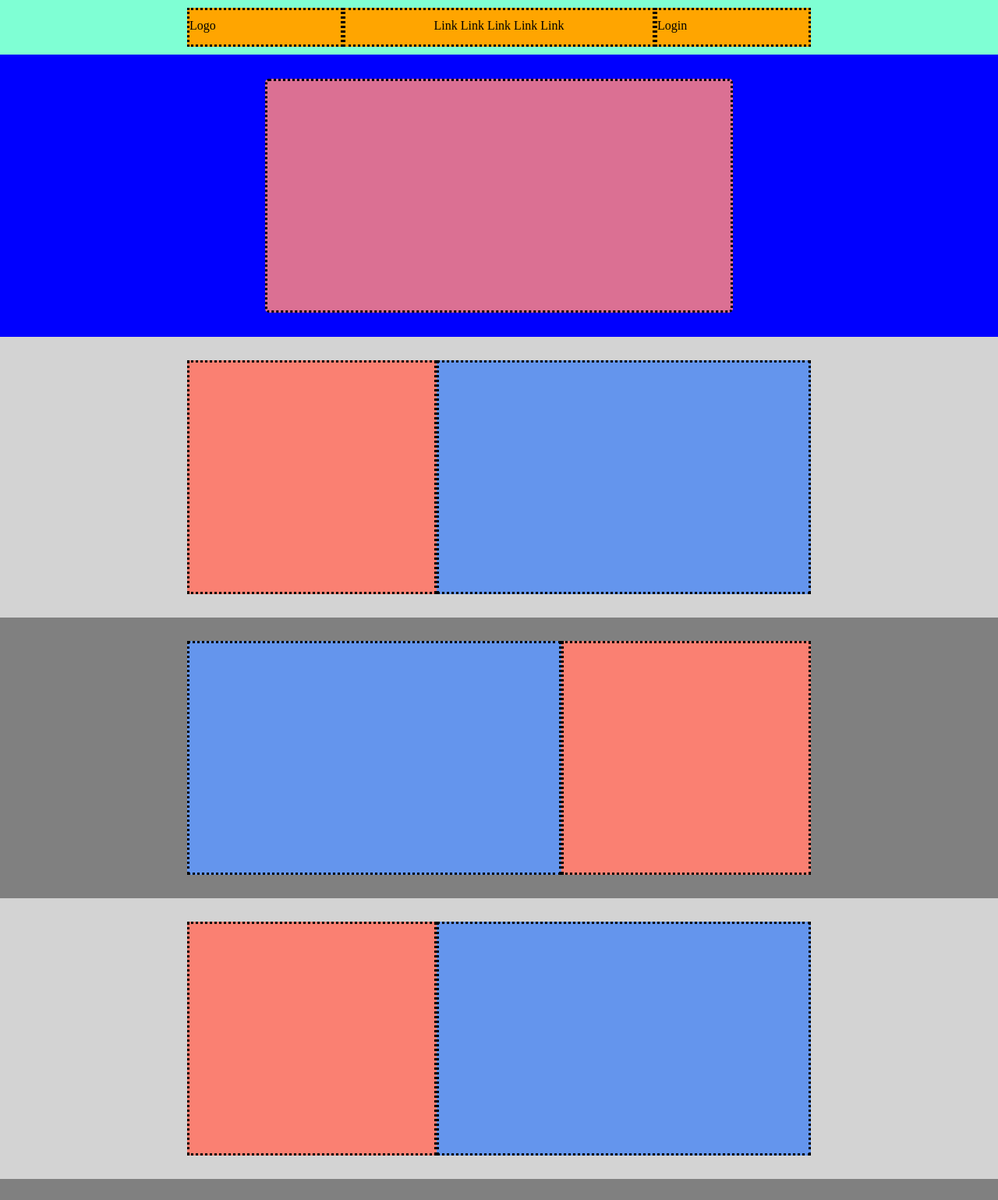
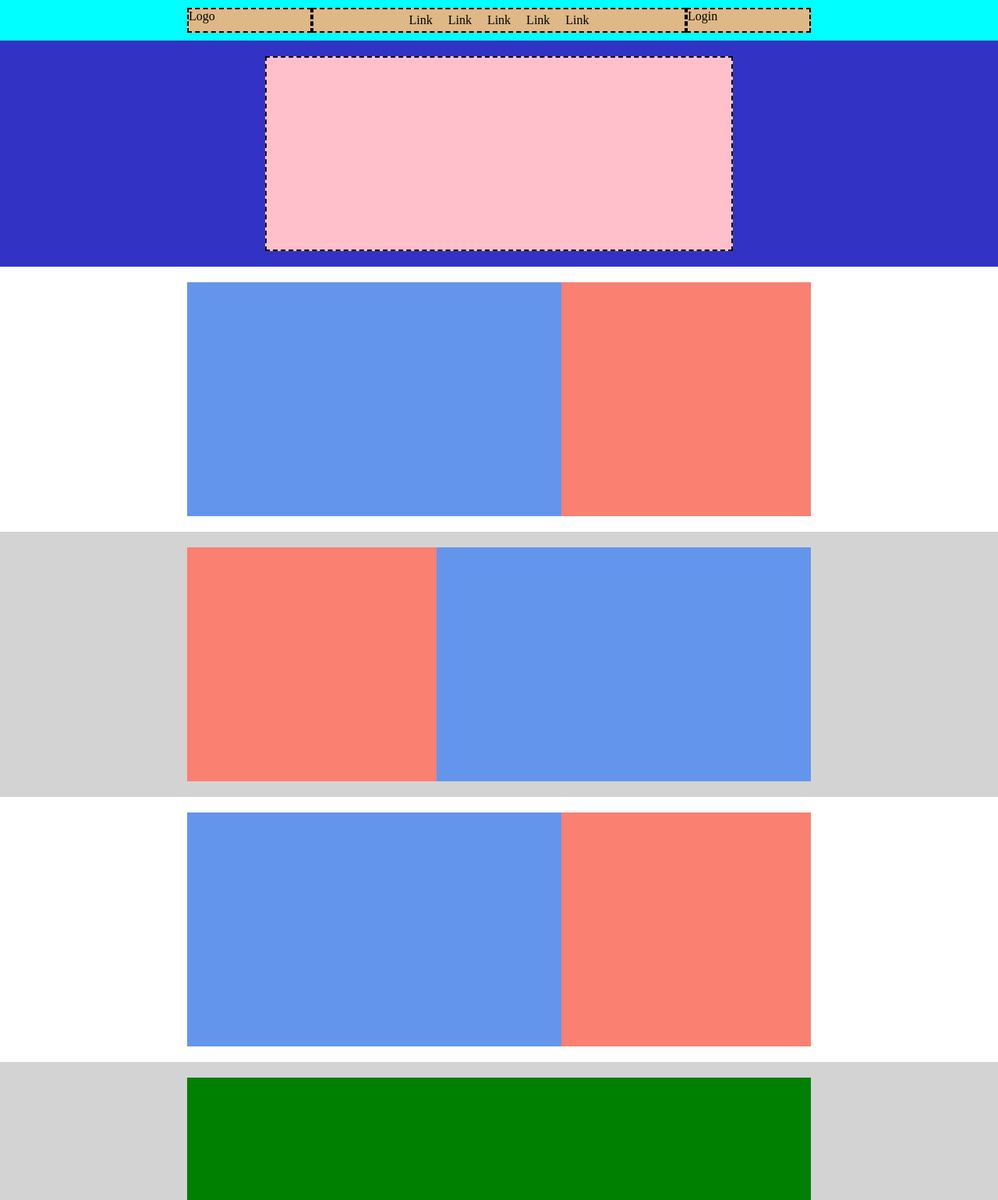
Before and after one commit to Carlo1891/htmlcss-struttura-discord, a plain HTML site: page index.html in a window 1280 px wide. Shown: the top 1539 px of the page at 78% size. Drawn offline with Linux system fonts and the light colour scheme.

Commit message:
correzione

```diff
--- a/index.html
+++ b/index.html
@@ -8,77 +8,85 @@
     <link rel="stylesheet" href="style.css">
 </head>
 <body>
+
     <!-- Logo e intestazione -->
     <header>
 
-        <div class="container head">
-            <div class="link one">Logo</div>
-            <div class="link two">Link Link Link Link Link</div>
-            <div class="link one">Login</div>
+        <div class="top-bar">
+            <div class="content">
+                <div class="logo-column col borderdot">Logo</div>
+                <div class="menu-column col borderdot">
+                    <ul>
+                        <li><a href="#">Link</a></li>
+                        <li><a href="#">Link</a></li>
+                        <li><a href="#">Link</a></li>
+                        <li><a href="#">Link</a></li>
+                        <li><a href="#">Link</a></li>
+                    </ul>
+                </div>
+                <div class="login-column col borderdot">Login</div>
+            </div>
+        </div>
+
+        <div class="jumbotron">
+            <div class="content borderdot"></div>
         </div>
 
     </header>
 
-    <!-- Corpo con inserzioni -->
+    <!-- Corpo con colonne -->
     <main>
 
-            <div class="first">
-                <div id="preface"></div>
+        <section>
+            <div class="section-container">
+                <div class="big-column"></div>
+                <div class="small-column"></div>
             </div>
+        </section>
 
-            <div class="section second">
-                <div class="container">
-                    <div class="label to-right">
-                        <div class="small"></div>
-                        <div class="large"></div>
-                    </div>
-                </div>
+        <section class="behind">
+            <div class="section-container">
+                <div class="small-column"></div>
+                <div class="big-column"></div>
             </div>
+        </section>
 
-            <div class="section third">
-                <div class="container">
-                    <div class="label to-left">
-                        <div class="large"></div>
-                        <div class="small"></div>
-                    </div>
-                </div>
+        <section>
+            <div class="section-container">
+                <div class="big-column"></div>
+                <div class="small-column"></div>
             </div>
+        </section>
 
-            <div class="section fourth">
-                <div class="container">
-                    <div class="label to-right">
-                        <div class="small"></div>
-                        <div class="large"></div>
-                    </div>
-                </div>
+        <section class="behind">
+            <div class="section-container">
+                <div class="form"></div>
             </div>
-
-            <div class="fifth">
-                <div id="ending"></div>
-            </div>
-
-            <div class="section sixth">
-                <div class="container">
-                    <div class="label list">
-                        <div class="main"></div>
-                        <div class="item"></div>
-                        <div class="item"></div>
-                        <div class="item"></div>
-                        <div class="item"></div>
-                    </div>
-                </div>
-            </div>
+        </section>
 
     </main>
 
-    <!-- Fine pagina -->
+    <!-- Form con informazioni -->
     <footer>
 
-        <div class="container foot">
-            <div class="button left">Logo</div>
-            <div class="button right">Bottone</div>
+        <div class="footer-top">
+                <div class="mix-column-lx"></div>
+                <div class="mix-column-rx">
+                    <div class="mix-column-single"></div>
+                    <div class="mix-column-single"></div>
+                    <div class="mix-column-single"></div>
+                    <div class="mix-column-single"></div>
+                </div>
+        </div>
+
+        <hr>
+
+        <div class="footer-bottom">
+            <div class="logo-column">Logo</div>
+            <div class="button-column">Bottone</div>
         </div>
 
     </footer>
+
 </body>
 </html>
--- a/style.css
+++ b/style.css
@@ -6,168 +6,147 @@
     box-sizing: border-box;
 }
 
-/* Imposto logo e link */
-
-header{
-    padding: 10px;
-    background-color: aquamarine;
+li{
+    list-style: none;
 }
 
-.container{
-    width: 800px;
-    margin: 0px auto;
+.borderdot{
+    border: 2px dashed black;
 }
 
-.head{
-    height: 50px;
-    line-height: 40px;
-    background-color: orange;
-    display: flex;
-    justify-content: space-around;
+.section-container{
+    max-width: 800px;
+    margin: 0 auto;
 }
 
-.link{
-    border: 3px dotted black;
+/* Imposto logo e prefazione */
+
+.top-bar{
+    background-color: aqua;
+    padding: 10px;
 }
 
-.one{
-    width: 25%;
+.top-bar .content{
+    max-width: 800px;
+    margin: 0 auto;
+    display: flex;
+    justify-content: space-between;
+    background-color: burlywood;
 }
 
-.two{
-    text-align: center;
-    width: 50%;
+.logo-column{
+    width: 20%;
 }
 
-/* Imposto prefazione */
-
-.container-flex{
-    display: flex;
-    flex-direction: row;
+.menu-column{
+    width: 60%;
 }
 
-.first{
-    background-color: blue;
-    padding: 1px;
-}
-
-#preface{
-    width: 600px;
-    height: 300px;
-    background-color: palevioletred;
-    border-radius: 5px;
-    margin: 30px auto;
-    border: 3px dotted black;
-}
-
-/* Imposto corpo principale */
-
-.label{
+.menu-column ul{
+    justify-content: center;
     display: flex;
 }
 
-.section{
-    padding: 30px 0 30px;
+.menu-column ul li a{
+    text-decoration: none;
+    color: black;
+    padding: 5px 10px;
+    display: inline-block;
 }
 
-.second{
+/* .menu-column ul li a:hover */
+
+.login-column{
+    width: 20%;
+}
+
+.jumbotron{
+    background-color: rgb(50, 50, 197);
+    display: flex;
+    justify-content: center;
+    padding: 20px;
+    align-items: center;
+}
+
+.jumbotron .content{
+    width: 600px;
+    height: 250px;
+    background-color: pink;
+}
+
+/* Imposto corpo e colonne */
+
+section{
+    padding: 20px;
+}
+
+.section-container{
+    display: flex;
+}
+
+.big-column{
+    background-color: cornflowerblue;
+    width: 60%;
+    height: 300px;
+}
+
+.small-column{
+    background-color: salmon;
+    width: 40%;
+    height: 300px;
+}
+
+.behind{
     background-color: lightgray;
 }
 
-.small,
-.large{
-    height: 300px;
-    border: 3px dotted black;
+.form{
+    background-color: green;
+    width: 800px;
+    height: 500px;
 }
 
-.small{
-    width: 40%;
-    background-color: salmon;
-}
+/* Form e fine pagina */
 
-.large{
-    width: 60%;
-    background-color: cornflowerblue;
-}
-
-.third{
-    background-color: gray;
-}
-
-.fourth{
-    background-color: lightgray;
-}
-
-.fifth{
-    background-color: grey;
-    display: flex;
-    flex-direction: row;
-}
-
-#ending{
-    width: 800px;
-    height: 600px;
-    margin: 30px auto;
-    background-color: green;
-    border: 3px dotted black;
-}
-
-/* Imposto griglia */
-
-.sixth{
+footer{
     background-color: black;
 }
 
-.list{
+.footer-top{
     width: 800px;
-    margin: 1px auto;
-    flex-direction: row;
+    margin: 0 auto;
+    display: flex;
+    padding: 20px 0 20px 0;
 }
 
-
-.main{
-    flex-grow: 2;
-    background-color: sandybrown;
+.footer-top .mix-column-lx{
+    background-color: salmon;
+    flex-basis: 30%;
     height: 300px;
-    border: 3px dotted white;
 }
 
-.item{
-    flex-grow: 1;
+.footer-top .mix-column-rx{
+    display: flex;
+    flex-basis: 70%;
     background-color: cyan;
-    border: 3px dotted white;
+    height: 300px;
+    align-items: stretch;
 }
 
-/* Imposto fine pagina */
-
-footer{
-    background-color: black;
-    border: 5px solid grey;
-    padding-top: 30px;
+.mix-column-single{
+    flex-basis: 25%;
 }
 
-.foot{
-    background-color: greenyellow;
-    position: relative;
+.footer-bottom{
     width: 800px;
-    height: 80px;
+    margin: 0 auto;
     display: flex;
     justify-content: space-between;
-    align-items: center;
+    background-color: aquamarine;
+    padding: 10px 0;
 }
 
-.button{
-    background-color: pink;
-    border: 3px dotted black;
-    display: inline-block;
+.footer-bottom .logo-column,
+.footer-bottom .button-column{
+    background-color: orange;
 }
-
-.left{
-    width: 40px;
-    height: 30px;
-}
-
-.right{
-    width: 60px;
-    height: 30px;
-}
```
